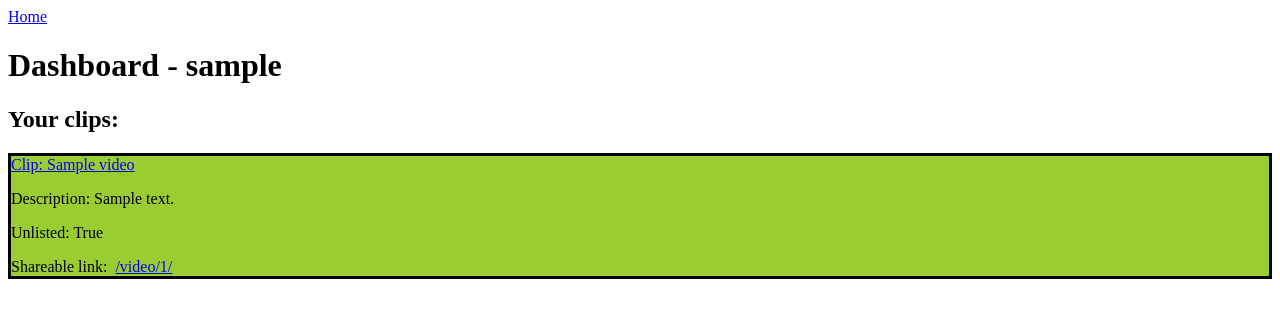
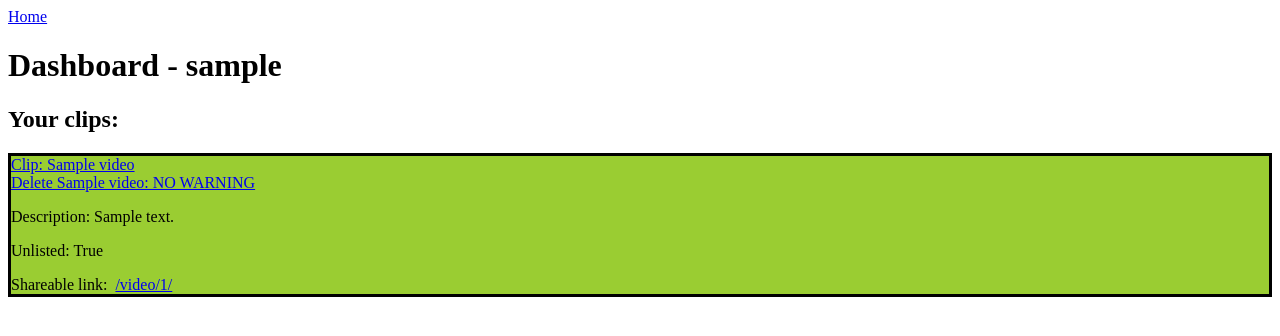
Before and after one commit to Steve-Dusty/gameclip, a Django app: page /dashboard/ in a window 1280 px wide. Shown: the top 336 px of the page. Run offline with Django 3.2, Linux system fonts and the light colour scheme; a user stored in the database is signed in; tables that the repository leaves empty hold one stand-in row (values such as "Sample post"); parts of the project's set-up code (start-up, migrations or seed data) failed here and were passed over; some libraries are stand-ins or nearby versions.

Commit message:
added delete video option, clickable link, top shows latest clip

```diff
--- a/templates/dashboard.html
+++ b/templates/dashboard.html
@@ -9,7 +9,8 @@
     <h2>Your clips: </h2>
     {% for video in videos %}
         <div style="background-color: yellowgreen; border-style: solid;">
-        <a href="{% url 'video_detail' video.pk %}">Clip: {{ video.title }}</a>
+        <a href="{% url 'video_detail' video.pk %}">Clip: {{ video.title }}</a> <br>
+        <a href="{% url 'delete_video' video.pk %}">Delete {{ video.title }}: NO WARNING</a>
         <p>Description: {{ video.description }}</p>
         <p>Unlisted: {{ video.unlisted }}</p>
         <span>Shareable link: </span>&nbsp;<a href="{% url 'video_detail' video.pk %}">{% url 'video_detail' video.pk %}</a>
--- a/templates/index.html
+++ b/templates/index.html
@@ -18,7 +18,7 @@
     {% for video in videos %}
         {% if video.unlisted == False %}
         <div class="video" style="border-style: solid; background-color: yellowgreen;">
-            <h2>{{ video.title }}</h2>
+            <a href="{% url 'video_detail' video.pk  %}" style="font-size: 25px;">{{ video.title }}</a>
             <p>Creator: {{ video.creator }}</p>
             <video
             id="my-video"
--- a/video/urls.py
+++ b/video/urls.py
@@ -9,5 +9,6 @@ urlpatterns = [
     path('', views.index, name='index'),
     path('upload/', views.upload_video, name='upload_video'),
     path('dashboard/', views.dashboard, name="dashboard"),
-    path('video/<int:pk>/', views.video_detail, name="video_detail")
+    path('video/<int:pk>/', views.video_detail, name="video_detail"),
+    path('delete/<int:pk>/', views.delete_video, name="delete_video")
 ] + static(settings.MEDIA_URL, document_root=settings.MEDIA_ROOT)
--- a/video/views.py
+++ b/video/views.py
@@ -4,7 +4,7 @@ from .models import Video
 
 
 def index(request):
-    videos = Video.objects.all()
+    videos = Video.objects.all().order_by('-id')
     context = {'videos': videos}
     return render(request, 'index.html', context=context)
 
@@ -34,6 +34,11 @@ def dashboard(request):
     context = {'videos': videos}
     return render(request, 'dashboard.html', context=context)
 
+@login_required(login_url='/accounts/login/')
+def delete_video(request, pk):
+    video = Video.objects.get(id=pk)
+    video.delete()
+    return redirect('dashboard')
 
 def video_detail(request, pk):
     video = get_object_or_404(Video, pk=pk)
```
